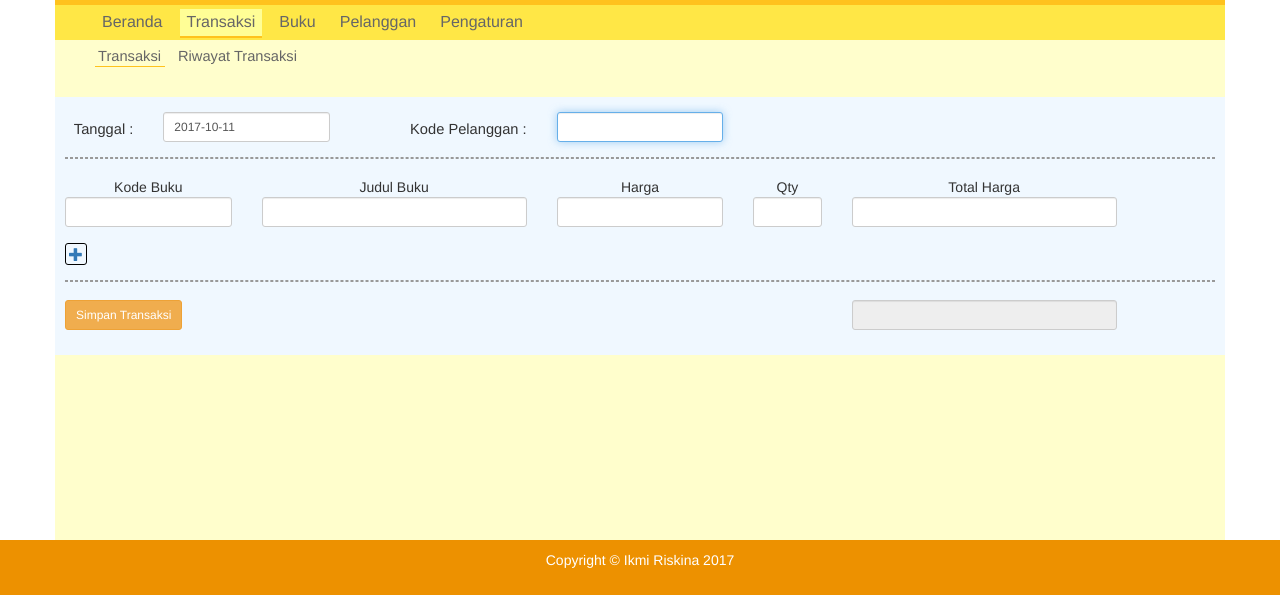
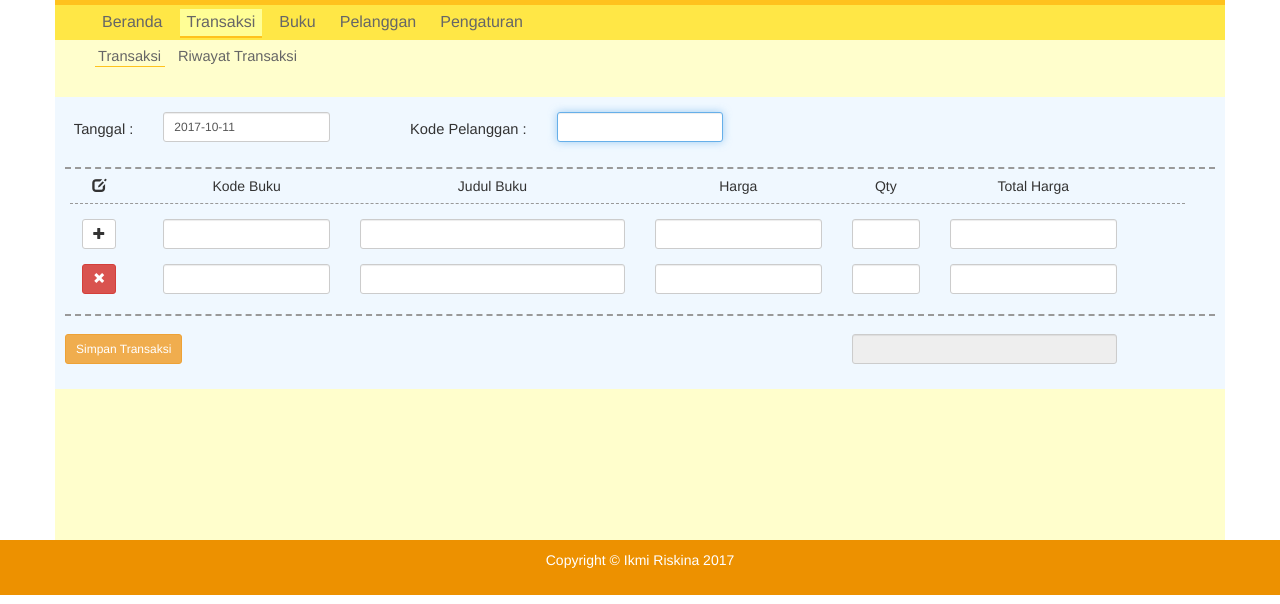
Before and after one commit to amdkholil/mybookstore, a PHP site: page /transaksi.php in a window 1280 px wide. Shown: the part 55-659 px from the top of the page. Run offline with PHP 8.4, Linux system fonts and the light colour scheme; data comes from the database, SQL or seed files in the repository; data that the repository does not hold is empty.

Commit message:
update menu transaksi

```diff
--- a/style/default.css
+++ b/style/default.css
@@ -114,3 +114,7 @@ label{
     text-align: center;
     margin: 0px 5px 0px 10px;
 }
+
+input:hover{
+	background-color: #fff;
+}
--- a/transaksi.php
+++ b/transaksi.php
@@ -38,22 +38,27 @@ notif();
                 </div>
                 <label class="control-label col-sm-2">Kode Pelanggan :</label>
                 <div class="col-sm-2">
-                    <input type="text" name="kd_pelanggan" class="form-control input-sm" autofocus>
+                    <input type="text" name="kd_pelanggan" class="form-control input-sm" id="kd_pelanggan" autofocus>
                 </div>
             </div>
-            <div style="border: #999 1px dashed; margin-bottom: 18px;"></div>
+            <div style="border-bottom: #999 2px dashed; margin:25px 0px 7px 0px;"></div>
             <div class="form-group top">
+                <div class="col-sm-1"><span class="glyphicon glyphicon-edit"></div>
                 <div class="col-sm-2">Kode Buku</div>
                 <div class="col-sm-3">Judul Buku</div>
                 <div class="col-sm-2">Harga</div>
                 <div class="col-sm-1">Qty</div>
-                <div class="col-sm-3">Total Harga</div>
-                <div class="col-sm-1">
-                </div>
+                <div class="col-sm-2">Total Harga</div>
             </div>
-            <div class="form-group ctn">
+            <div style="border-bottom: #999 1px dashed; margin: 7px 30px 15px 5px;"></div>
+            <div class="form-group">
+            	<div class="col-sm-1" style="text-align: center;vertical-align: middle;">
+            		<div class="btn btn-sm btn-default add-more">
+            			<span class="glyphicon glyphicon-plus"></span>
+            		</div>
+            	</div>
                 <div class="col-sm-2">
-                    <input type="text" name="kd_buku[]" class="form-control input-sm">
+                    <input type="text" name="kd_buku[]" class="form-control input-sm" id="kd_buku">
                 </div>
                 <div class="col-sm-3">
                     <input type="text" name="judul_buku" class="form-control input-sm">
@@ -64,18 +69,33 @@ notif();
                 <div class="col-sm-1">
                     <input type="text" name="qty[]" class="form-control input-sm">
                 </div>
-                <div class="col-sm-3">
+                <div class="col-sm-2">
                     <input type="text" name="tot_harga[]" class="form-control input-sm">
                 </div>
             </div>
             <div class="form-group">
+            	<div class="col-sm-1" style="text-align: center;vertical-align: middle;">
+            		<div class="btn btn-sm btn-danger remove">
+            			<span class="glyphicon glyphicon-remove"></span>
+            		</div>
+            	</div>
                 <div class="col-sm-2">
-                    <a class="add-more">
-                        <span class="glyphicon glyphicon-plus" style="padding: 3px; border: 1px solid #000; border-radius: 3px;"></span>
-                    </a>
+                    <input type="text" name="kd_buku[]" class="form-control input-sm" id="kd_buku">
+                </div>
+                <div class="col-sm-3">
+                    <input type="text" name="judul_buku" class="form-control input-sm">
+                </div>
+                <div class="col-sm-2">
+                    <input type="text" name="harga[]" class="form-control input-sm">
+                </div>
+                <div class="col-sm-1">
+                    <input type="text" name="qty[]" class="form-control input-sm">
+                </div>
+                <div class="col-sm-2">
+                    <input type="text" name="tot_harga[]" class="form-control input-sm">
                 </div>
             </div>
-            <div style="border: #999 1px dashed; margin-bottom: 18px; margin-top: 10px"></div>
+            <div class="ctn" style="border-bottom: #999 2px dashed; margin-bottom: 18px; margin-top: 20px"></div>
             <div class="form-group">
                 <div class="col-sm-2">
                     <input type="submit" name="simpan_transaksi" value="Simpan Transaksi" class="btn btn-sm btn-warning">
@@ -89,11 +109,16 @@ notif();
 	</div>
 </div>
 <div class="copy hide">
-    <div class="form-group">
+	<div class="form-group">
+		<div class="col-sm-1" style="text-align: center;vertical-align: middle;">
+ 			<div class="btn btn-sm btn-danger remove">
+   				<span class="glyphicon glyphicon-remove"></span>
+   			</div>
+   		</div>
         <div class="col-sm-2">
             <input type="text" name="kd_buku[]" class="form-control input-sm">
         </div>
-        <div class="col-sm-3">
+    	<div class="col-sm-3">
             <input type="text" name="judul_buku" class="form-control input-sm">
         </div>
         <div class="col-sm-2">
@@ -102,11 +127,8 @@ notif();
         <div class="col-sm-1">
             <input type="text" name="qty[]" class="form-control input-sm">
         </div>
-        <div class="col-sm-3">
+        <div class="col-sm-2">
             <input type="text" name="tot_harga[]" class="form-control input-sm">
-        </div>
-        <div class="col-sm-1">
-            <a class="btn btn-sm btn-danger" id="remove"><span class="glyphicon glyphicon-remove"></span></a>
         </div>
     </div>
 </div>
@@ -114,9 +136,9 @@ notif();
     $(document).ready(function() {
       $(".add-more").click(function(){
           var html = $(".copy").html();
-          $(".ctn").after(html);
+          $(".ctn").before(html);
       });
-      $("body").on("click","#remove",function(){
+      $("body").on("click",".remove",function(){
           $(this).parents(".form-group").remove();
       });
     });
```
Also changed, not shown: lib/fungsi.php (+31 -7 lines), lib/proses.php (+5 -7 lines).
